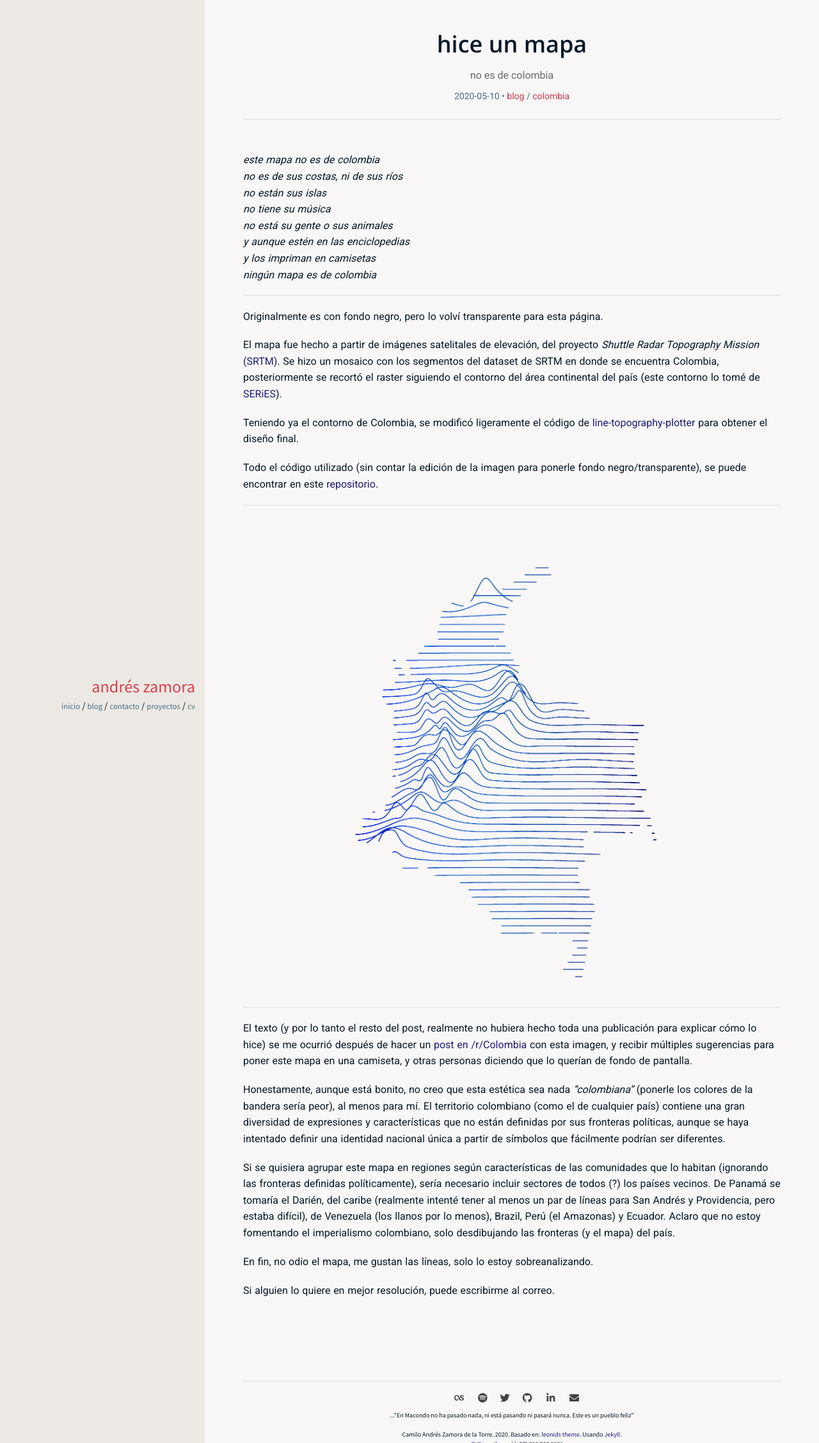
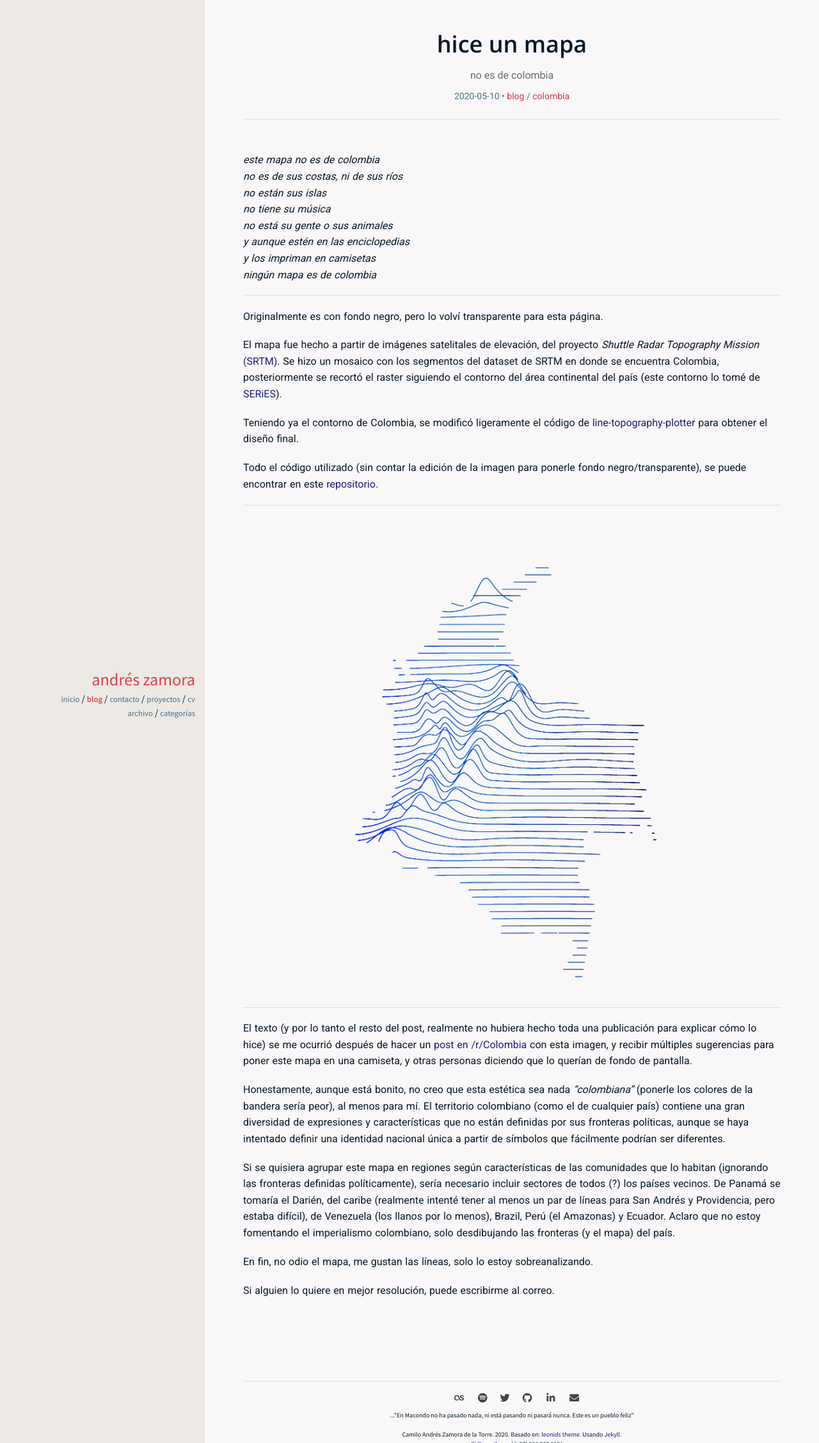
Before and after one commit to cazdlt/cazdlt.github.io, a Jekyll site: the page built from _posts/2020-05-10-mapa.md, in a window 1280 px wide. Shown: the whole page at 64% size. Built offline with Jekyll 4.4.1, drawn with Linux system fonts in a browser that asks for light colours.

Commit message:
Cambios menores a navegación

```diff
--- a/_includes/sidebar.html
+++ b/_includes/sidebar.html
@@ -34,7 +34,7 @@
       {% for navpage in site.pages %} {% if navpage.title and navpage.parent contains "/" %}
         {% unless navpage.ignorenav %}
         <li class="nav-item">
-        <a {% if navpage.url == page.url %} class="current-page" {% endif %}
+          <a {% if navpage.url == page.url or (navpage.url == page.parent and page.url contains "posts")%} class="current-page" {% endif %}
             href="{{ site.url }}{{ navpage.url }}">{{ navpage.title }}</a>
         </li>
         {% endunless %}
@@ -48,9 +48,9 @@
 
           {% if subpage.parent == page.parent%} {% comment %} HERMANOS class="current-page" {% endcomment %}
             <li class="nav-item">
-        <a {% if page.url == subpage.url%}class="current-page" {% endif %}href="{{ site.url }}{{ subpage.url }}">{{ subpage.title }}</a>
+              <a {% if page.url == subpage.url %}class="current-page" {% endif %}href="{{ site.url }}{{ subpage.url }}">{{ subpage.title }}</a>
             </li>
-      {% elsif subpage.parent contains page.url %} {% comment %} HIJOS class="current-page" {% endcomment %}
+          {% elsif subpage.parent contains page.url or page.url contains "posts"%} {% comment %} HIJOS class="current-page" {% endcomment %}
             <li class="nav-item">
               <a href="{{ site.url }}{{ subpage.url }}">{{ subpage.title }}</a>
             </li>
--- a/_layouts/post.html
+++ b/_layouts/post.html
@@ -17,17 +17,17 @@ layout: default
       </span>
       {% endif %}
       <div class="post-date">
-        {{ page.date | date: "%Y-%m-%d " | upcase }}
+        <a class="post-date" href="{{ site.url }}/archivo">{{ page.date | date: "%Y-%m-%d " | upcase }}</a>
 
-      {% if page.categories.size > 0 %}
-      •
-      {% for cat in page.categories %}
+        {% if page.categories.size > 0 %}
+        •
+        {% for cat in page.categories %}
         <a class="post-cat" href="{{ site.url }}/categorias/#{{ cat }}">{{ cat }}</a>
         {% unless forloop.last %}
         <span>/</span>
         {% endunless %}
-      {% endfor %}
-      {% endif %}
+        {% endfor %}
+        {% endif %}
       </div>
     </span>
     <hr>
```
Lines whose indentation alone changed are shown as unchanged.
